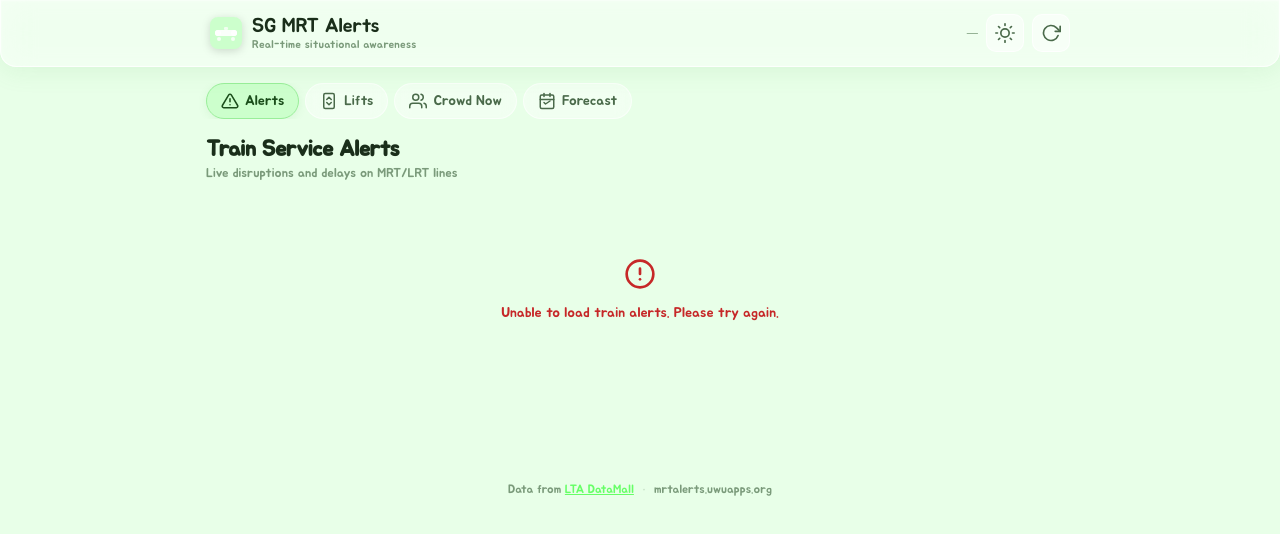
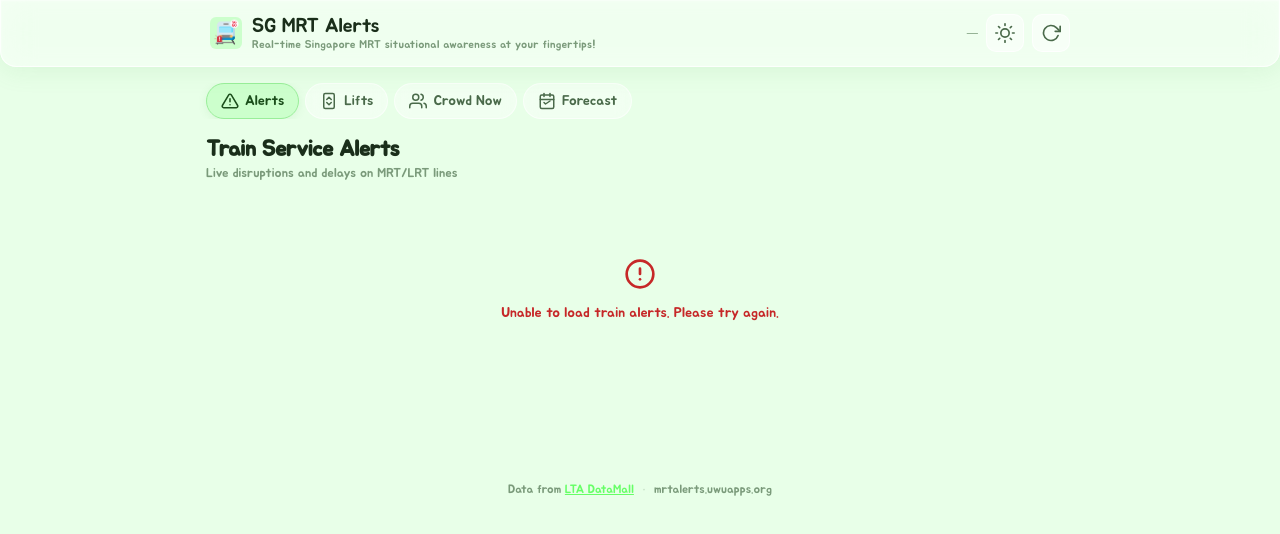
Before and after one commit to augy-studios/sgmrt-alerts, a plain HTML site: page index.html in a window 1280 px wide. Drawn offline with Linux system fonts and the light colour scheme; no server answers.

Commit message:
add app icon to the site

```diff
--- a/index.html
+++ b/index.html
@@ -96,19 +96,10 @@
     <header class="app-header glass">
         <div class="header-inner">
             <div class="brand">
-                <svg class="brand-icon" width="32" height="32" viewBox="0 0 32 32" fill="none"
-                    xmlns="http://www.w3.org/2000/svg">
-                    <rect width="32" height="32" rx="8" fill="var(--brand)" />
-                    <rect x="5" y="13" width="22" height="6" rx="3" fill="white" opacity="0.9" />
-                    <rect x="5" y="13" width="6" height="6" rx="3" fill="white" />
-                    <rect x="21" y="13" width="6" height="6" rx="3" fill="white" />
-                    <rect x="14" y="10" width="4" height="3" rx="1" fill="white" opacity="0.7" />
-                    <circle cx="9" cy="22" r="2" fill="white" opacity="0.8" />
-                    <circle cx="23" cy="22" r="2" fill="white" opacity="0.8" />
-                </svg>
+                <img class="brand-icon" src="/SGMA-main.png" width="32" height="32" alt="SG MRT Alerts">
                 <div>
                     <div class="brand-name">SG MRT Alerts</div>
-                    <div class="brand-sub">Real-time situational awareness</div>
+                    <div class="brand-sub">Real-time Singapore MRT situational awareness at your fingertips!</div>
                 </div>
             </div>
             <div class="header-actions">
--- a/style.css
+++ b/style.css
@@ -210,7 +210,7 @@ a:hover {
 
 .brand-icon {
   flex-shrink: 0;
-  filter: drop-shadow(0 2px 4px rgba(0, 0, 0, 0.15));
+  border-radius: 6px;
 }
 
 .brand-name {
```
